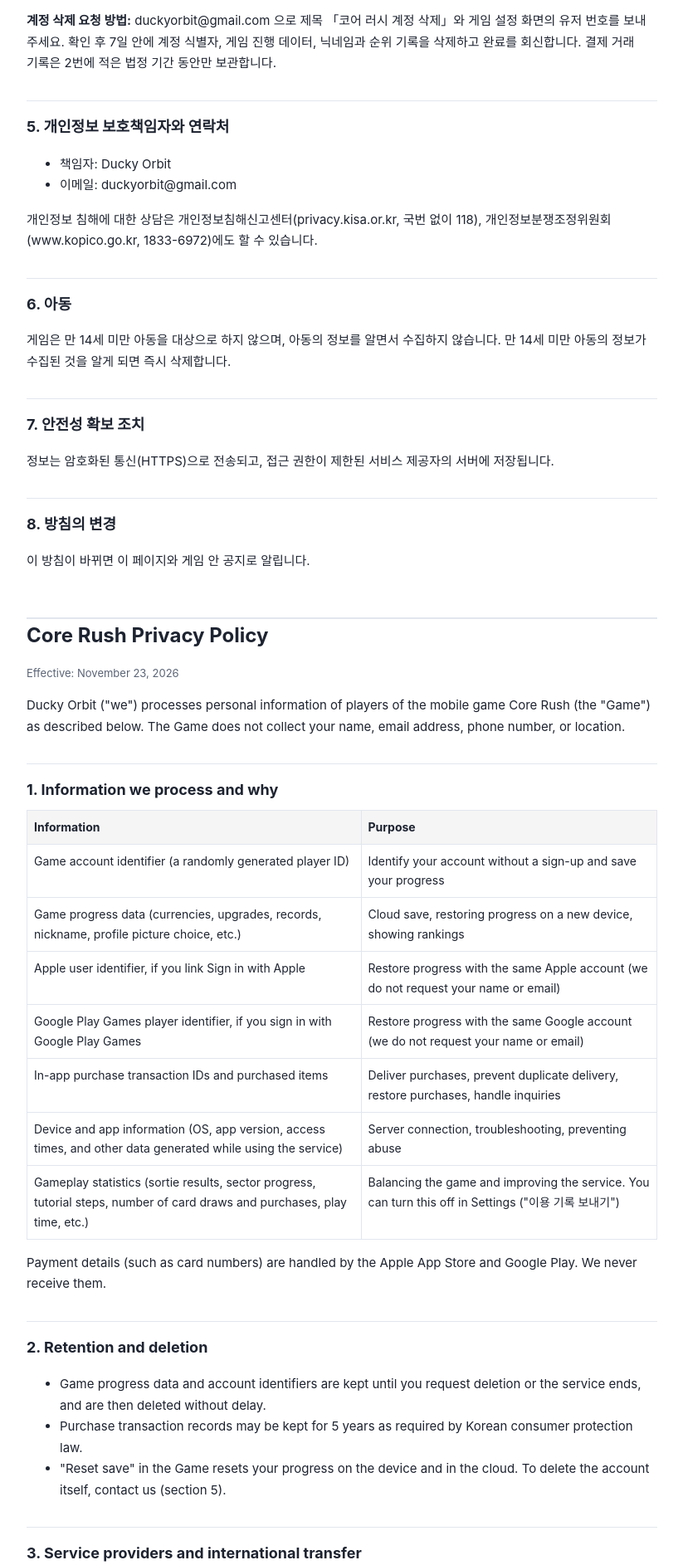
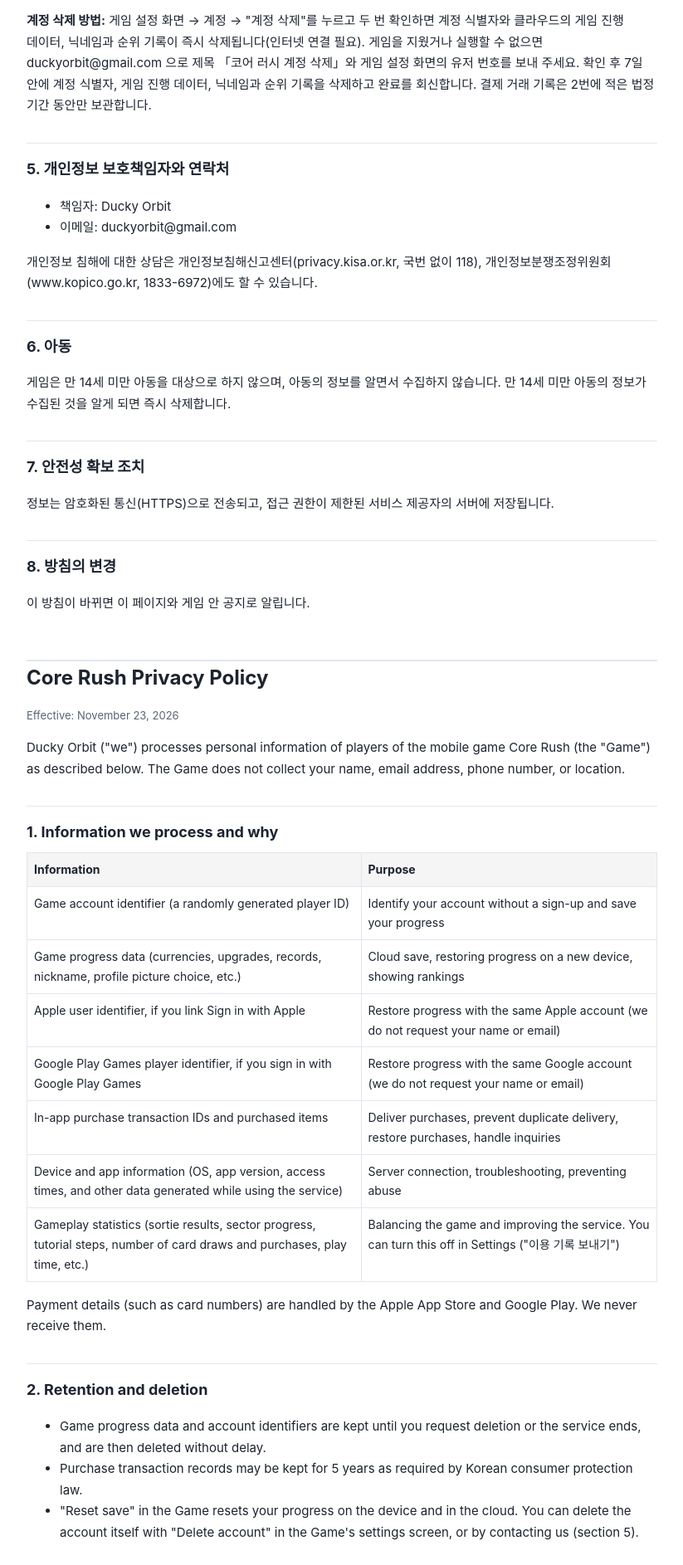
Before and after one commit to duckyorbit/duckyorbit.github.io, a plain HTML site: page corerush/privacy/index.html in a window 1280 px wide. Shown: the part 1580-3466 px from the top of the page at 83% size, without its empty margins (228-1051 px from the left). Drawn offline with Linux system fonts and the light colour scheme.

Commit message:
개인정보처리방침: 게임 안 계정 삭제 안내 추가 (설정 → 계정 → 계정 삭제), 메일 요청도 유지

```diff
--- a/corerush/privacy/index.html
+++ b/corerush/privacy/index.html
@@ -47,7 +47,7 @@
 <ul>
 <li>게임 진행 데이터와 계정 식별자는 삭제를 요청하거나 서비스가 종료될 때까지 보관하고, 그 뒤 지체 없이 파기합니다.</li>
 <li>결제 거래 기록은 「전자상거래 등에서의 소비자보호에 관한 법률」에 따라 5년간 보관할 수 있습니다.</li>
-<li>게임 안의 "저장 초기화"는 기기와 클라우드의 진행 데이터를 처음 상태로 되돌립니다. 계정 자체의 삭제는 아래 5번 연락처로 요청할 수 있습니다.</li>
+<li>게임 안의 "저장 초기화"는 기기와 클라우드의 진행 데이터를 처음 상태로 되돌립니다. 계정 자체는 게임 설정 화면의 "계정 삭제"로 바로 삭제할 수 있고, 아래 5번 연락처로도 요청할 수 있습니다.</li>
 </ul>
 
 <h2>3. 처리 위탁과 국외 이전</h2>
@@ -62,7 +62,7 @@
 
 <h2 id="rights">4. 이용자의 권리</h2>
 <p>이용자는 언제든지 자신의 정보에 대해 열람, 정정, 삭제, 처리 정지를 요청할 수 있습니다. 아래 연락처로 요청하시면서 게임 설정 화면의 유저 번호를 알려 주시면 확인 후 지체 없이 처리합니다.</p>
-<p><b>계정 삭제 요청 방법:</b> duckyorbit@gmail.com 으로 제목 「코어 러시 계정 삭제」와 게임 설정 화면의 유저 번호를 보내 주세요. 확인 후 7일 안에 계정 식별자, 게임 진행 데이터, 닉네임과 순위 기록을 삭제하고 완료를 회신합니다. 결제 거래 기록은 2번에 적은 법정 기간 동안만 보관합니다.</p>
+<p><b>계정 삭제 방법:</b> 게임 설정 화면 → 계정 → "계정 삭제"를 누르고 두 번 확인하면 계정 식별자와 클라우드의 게임 진행 데이터, 닉네임과 순위 기록이 즉시 삭제됩니다(인터넷 연결 필요). 게임을 지웠거나 실행할 수 없으면 duckyorbit@gmail.com 으로 제목 「코어 러시 계정 삭제」와 게임 설정 화면의 유저 번호를 보내 주세요. 확인 후 7일 안에 계정 식별자, 게임 진행 데이터, 닉네임과 순위 기록을 삭제하고 완료를 회신합니다. 결제 거래 기록은 2번에 적은 법정 기간 동안만 보관합니다.</p>
 
 <h2>5. 개인정보 보호책임자와 연락처</h2>
 <ul>
@@ -105,7 +105,7 @@
 <ul>
 <li>Game progress data and account identifiers are kept until you request deletion or the service ends, and are then deleted without delay.</li>
 <li>Purchase transaction records may be kept for 5 years as required by Korean consumer protection law.</li>
-<li>"Reset save" in the Game resets your progress on the device and in the cloud. To delete the account itself, contact us (section 5).</li>
+<li>"Reset save" in the Game resets your progress on the device and in the cloud. You can delete the account itself with "Delete account" in the Game's settings screen, or by contacting us (section 5).</li>
 </ul>
 
 <h2>3. Service providers and international transfer</h2>
@@ -119,7 +119,7 @@
 
 <h2 id="en-rights">4. Your rights</h2>
 <p>You may request access to, correction of, deletion of, or suspension of processing of your information at any time. Contact us with the user number shown in the Game's settings screen and we will handle your request promptly.</p>
-<p><b>How to delete your account:</b> email duckyorbit@gmail.com with the subject "Core Rush account deletion" and the user number shown in the Game's settings screen. Within 7 days we delete your account identifier, game progress, nickname and leaderboard records, and reply to confirm. Purchase transaction records are kept only for the legal period stated in section 2.</p>
+<p><b>How to delete your account:</b> in the Game, open Settings → Account → "Delete account" and confirm twice; your account identifier, cloud game progress, nickname and leaderboard records are deleted immediately (internet connection required). If you have removed the Game or cannot run it, email duckyorbit@gmail.com with the subject "Core Rush account deletion" and the user number shown in the Game's settings screen. Within 7 days we delete your account identifier, game progress, nickname and leaderboard records, and reply to confirm. Purchase transaction records are kept only for the legal period stated in section 2.</p>
 
 <h2>5. Contact</h2>
 <ul>
```
